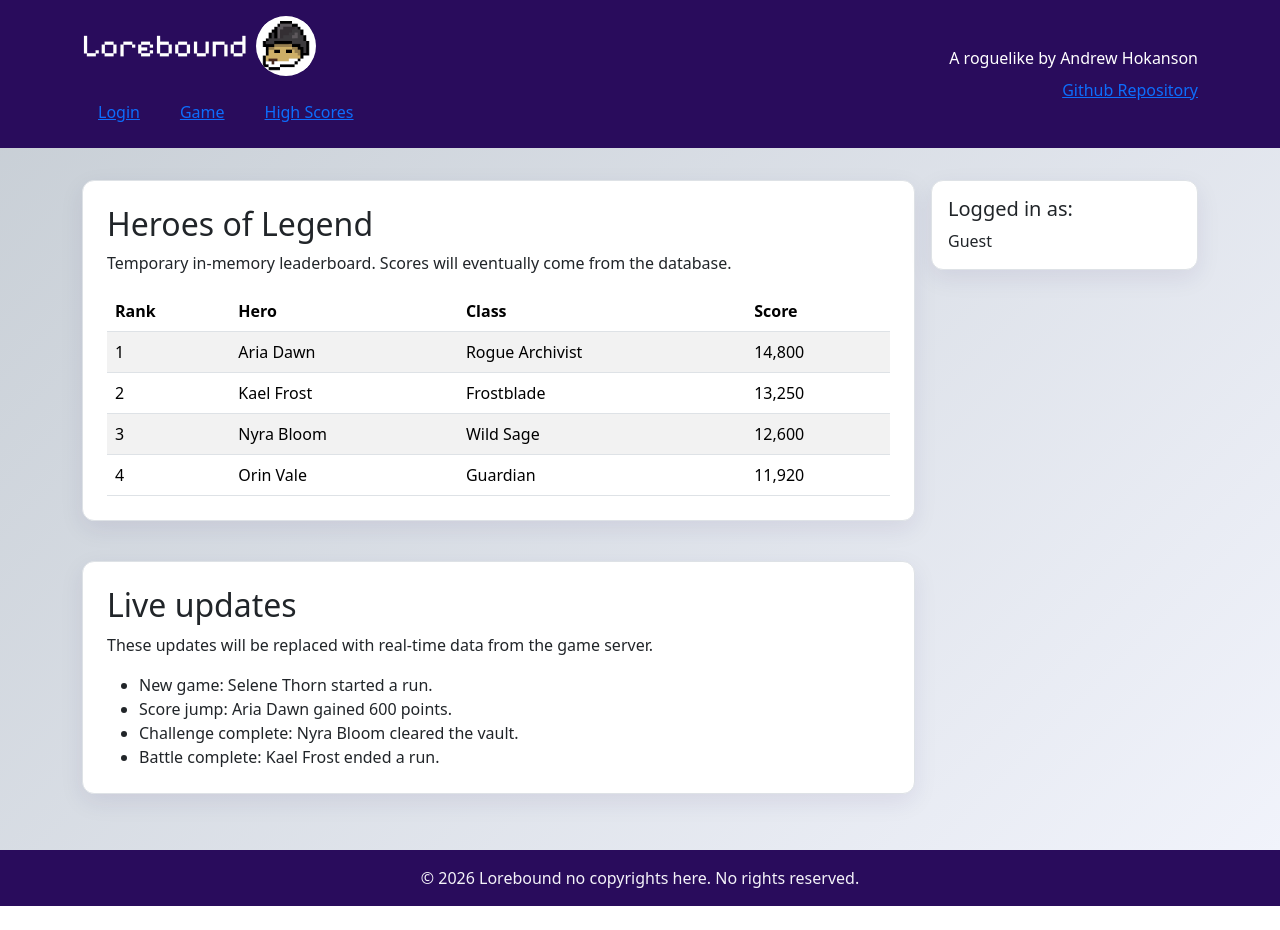
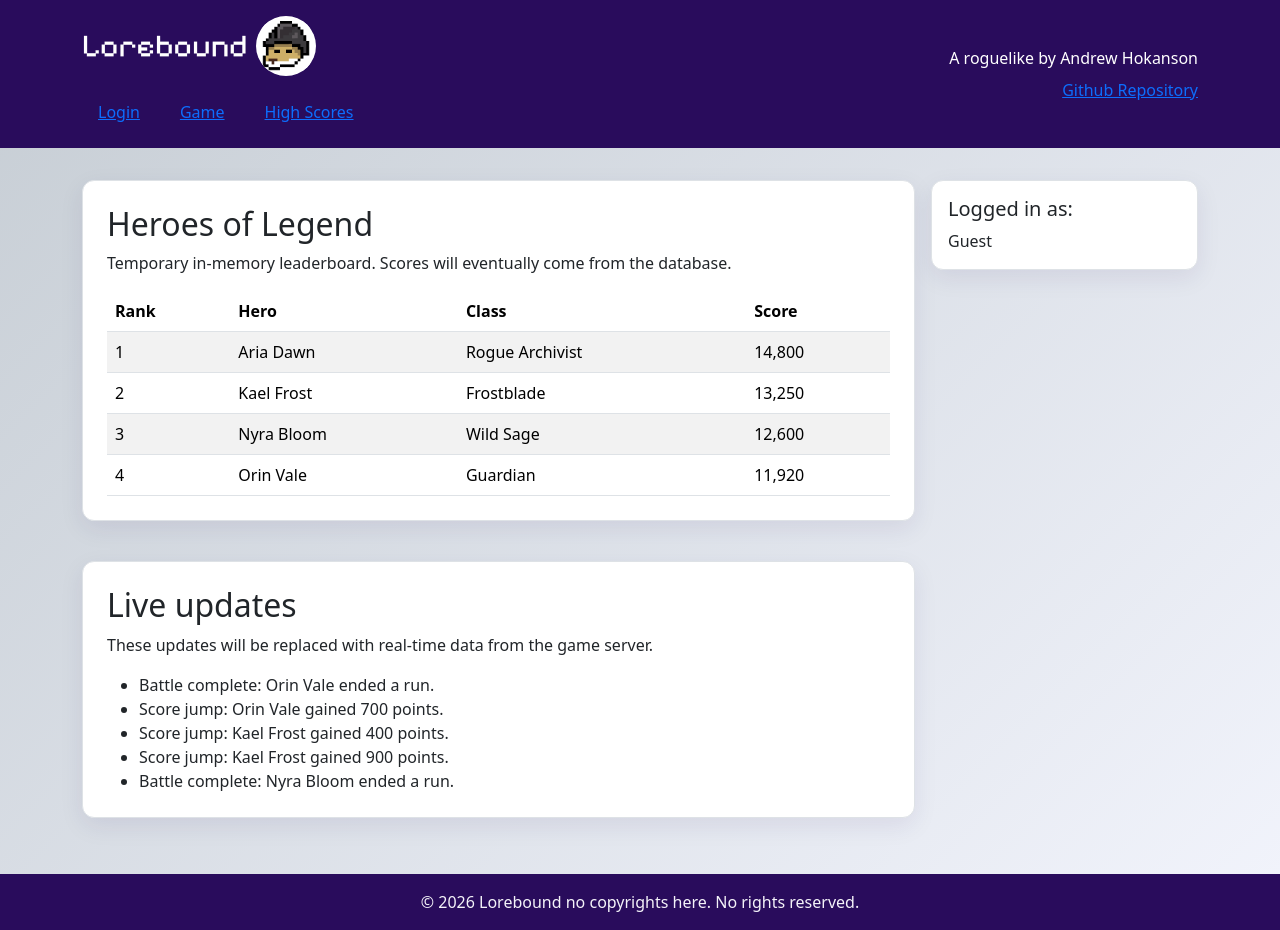
Before and after one commit to Gfniblib/Startup, a React (Vite) app: page /leaderboard in a window 1280 px wide. Before the commit the page ends 906 px from the top, so only its background shows below. Built offline with nearby package versions, Linux system fonts and the light colour scheme.

Commit message:
adding in setinterval and local storage

```diff
--- a/src/leaderboard/leaderboard.jsx
+++ b/src/leaderboard/leaderboard.jsx
@@ -1,9 +1,30 @@
-import React from 'react';
+import React, { useEffect, useState } from 'react';
 import './leaderboard.css';
 import { Card, Col, Row, Table } from 'react-bootstrap';
 import { leaderboardData } from '../game/gameComponent';
 
 export function Leaderboard() {
+  const [liveUpdates, setLiveUpdates] = useState(() => (
+    Array.from({ length: 5 }, createLiveUpdate)
+  ));
+
+  useEffect(() => {
+    let timeout;
+    const scheduleUpdate = () => {
+      const delay = Math.floor(Math.random() * 3000) + 1000;
+      timeout = window.setTimeout(() => {
+        setLiveUpdates((currentUpdates) => [
+          createLiveUpdate(),
+          ...currentUpdates,
+        ].slice(0, 5));
+        scheduleUpdate();
+      }, delay);
+    };
+
+    scheduleUpdate();
+    return () => window.clearTimeout(timeout);
+  }, []);
+
   return (
     <div>
       <Row className="gy-3 gx-lg-3 gy-lg-3 leaderboard-layout">
@@ -39,11 +60,10 @@ export function Leaderboard() {
           <Card as="section" className="content-section">
             <h2>Live updates</h2>
             <p>These updates will be replaced with real-time data from the game server.</p>
-            <ul className="mb-0">
-              <li>New game: Selene Thorn started a run.</li>
-              <li>Score jump: Aria Dawn gained 600 points.</li>
-              <li>Challenge complete: Nyra Bloom cleared the vault.</li>
-              <li>Battle complete: Kael Frost ended a run.</li>
+            <ul className="mb-0" aria-live="polite" aria-relevant="additions">
+              {liveUpdates.map((update) => (
+                <li key={update.id}>{update.message}</li>
+              ))}
             </ul>
           </Card>
         </Col>
@@ -51,3 +71,30 @@ export function Leaderboard() {
     </div>
   );
 }
+
+function createLiveUpdate() {
+  const hero = leaderboardData[Math.floor(Math.random() * leaderboardData.length)];
+  const eventType = Math.floor(Math.random() * 4);
+  let message;
+
+  switch (eventType) {
+    case 0:
+      message = `New game: ${hero.hero} started a run.`;
+      break;
+    case 1: {
+      const points = (Math.floor(Math.random() * 10) + 1) * 100;
+      message = `Score jump: ${hero.hero} gained ${points} points.`;
+      break;
+    }
+    case 2:
+      message = `Challenge complete: ${hero.hero} cleared the vault.`;
+      break;
+    default:
+      message = `Battle complete: ${hero.hero} ended a run.`;
+  }
+
+  return {
+    id: `${Date.now()}-${Math.random()}`,
+    message,
+  };
+}
--- a/src/login/login.jsx
+++ b/src/login/login.jsx
@@ -6,8 +6,9 @@ export function Login({ onAccountCreated }) {
   const [username, setUsername] = useState('');
   const [password, setPassword] = useState('');
   const [message, setMessage] = useState('');
+  const [isSubmitting, setIsSubmitting] = useState(false);
 
-  function createAccount(event) {
+  async function submitCredentials(event) {
     event.preventDefault();
     const playerName = username.trim();
     if (!playerName) {
@@ -15,8 +16,58 @@ export function Login({ onAccountCreated }) {
       return;
     }
 
-    onAccountCreated(playerName);
-    setMessage(`Account created for ${playerName}.`);
+    const action = event.nativeEvent.submitter?.value;
+    const usernameKey = playerName.toLowerCase();
+    setIsSubmitting(true);
+
+    try {
+      const accounts = readAccounts();
+      const accountIndex = accounts.findIndex((account) => account.usernameKey === usernameKey);
+      let authenticatedAccount;
+
+      if (action === 'create') {
+        if (accountIndex !== -1) {
+          setMessage('An account with that player name already exists. Log in instead.');
+          return;
+        }
+
+        const passwordSalt = createSalt();
+        const passwordHash = await hashPassword(password, passwordSalt);
+        accounts.push({
+          username: playerName,
+          usernameKey,
+          passwordSalt,
+          passwordHash,
+          characterId: null,
+        });
+        saveAccounts(accounts);
+        authenticatedAccount = accounts[accounts.length - 1];
+        setMessage(`Account created and logged in as ${playerName}.`);
+      } else {
+        if (accountIndex === -1) {
+          setMessage('No account was found for that player name.');
+          return;
+        }
+
+        const account = accounts[accountIndex];
+        const passwordHash = await hashPassword(password, account.passwordSalt);
+        if (passwordHash !== account.passwordHash) {
+          setMessage('The player name or password is incorrect.');
+          return;
+        }
+
+        authenticatedAccount = account;
+        setMessage(`Logged in as ${account.username}.`);
+      }
+
+      window.localStorage.setItem('lorebound.currentUsername', usernameKey);
+      onAccountCreated(authenticatedAccount.username);
+      setPassword('');
+    } catch (error) {
+      setMessage(error instanceof Error ? error.message : 'Unable to save or verify this account.');
+    } finally {
+      setIsSubmitting(false);
+    }
   }
 
   return (
@@ -24,10 +75,10 @@ export function Login({ onAccountCreated }) {
       <Col xs={12}>
         <Card className="login-panel p-4">
           <h2>Login</h2>
-          <p>Create a new account or login</p>
+          <p>Create a new account or log in with an account saved in this browser.</p>
           <fieldset>
             <legend className="h5">Account Information</legend>
-            <Form onSubmit={createAccount}>
+            <Form onSubmit={submitCredentials}>
               <Form.Group className="mb-3" controlId="username">
                 <Form.Label>Player name</Form.Label>
                 <Form.Control
@@ -36,6 +87,7 @@ export function Login({ onAccountCreated }) {
                   placeholder="Username"
                   value={username}
                   onChange={(event) => setUsername(event.target.value)}
+                  autoComplete="username"
                   required
                 />
               </Form.Group>
@@ -47,11 +99,29 @@ export function Login({ onAccountCreated }) {
                   placeholder="Enter password"
                   value={password}
                   onChange={(event) => setPassword(event.target.value)}
+                  autoComplete="current-password"
                   required
                 />
               </Form.Group>
-              <Button className="me-2" variant="primary" type="submit">Create account</Button>
-              <Button variant="outline-primary" type="button">Login</Button>
+              <Button
+                className="me-2"
+                variant="primary"
+                type="submit"
+                name="action"
+                value="create"
+                disabled={isSubmitting}
+              >
+                Create account
+              </Button>
+              <Button
+                variant="outline-primary"
+                type="submit"
+                name="action"
+                value="login"
+                disabled={isSubmitting}
+              >
+                Login
+              </Button>
               {message && <p className="mt-3 mb-0" role="status">{message}</p>}
             </Form>
           </fieldset>
@@ -60,3 +130,59 @@ export function Login({ onAccountCreated }) {
     </Row>
   );
 }
+
+function readAccounts() {
+  const storedAccounts = window.localStorage.getItem('lorebound.accounts');
+  if (!storedAccounts) {
+    return [];
+  }
+
+  const accounts = JSON.parse(storedAccounts);
+  if (!Array.isArray(accounts)) {
+    throw new Error('Saved account data is invalid. Clear the Lorebound browser storage and try again.');
+  }
+
+  return accounts;
+}
+
+function saveAccounts(accounts) {
+  window.localStorage.setItem('lorebound.accounts', JSON.stringify(accounts));
+}
+
+function createSalt() {
+  const salt = window.crypto.getRandomValues(new Uint8Array(16));
+  return bytesToBase64(salt);
+}
+
+async function hashPassword(password, salt) {
+  if (!window.crypto?.subtle) {
+    throw new Error('Secure password hashing is unavailable in this browser context.');
+  }
+
+  const key = await window.crypto.subtle.importKey(
+    'raw',
+    new TextEncoder().encode(password),
+    'PBKDF2',
+    false,
+    ['deriveBits']
+  );
+  const hash = await window.crypto.subtle.deriveBits(
+    {
+      name: 'PBKDF2',
+      salt: base64ToBytes(salt),
+      iterations: 310000,
+      hash: 'SHA-256',
+    },
+    key,
+    256
+  );
+  return bytesToBase64(new Uint8Array(hash));
+}
+
+function bytesToBase64(bytes) {
+  return window.btoa(String.fromCharCode(...bytes));
+}
+
+function base64ToBytes(value) {
+  return Uint8Array.from(window.atob(value), (character) => character.charCodeAt(0));
+}
```
